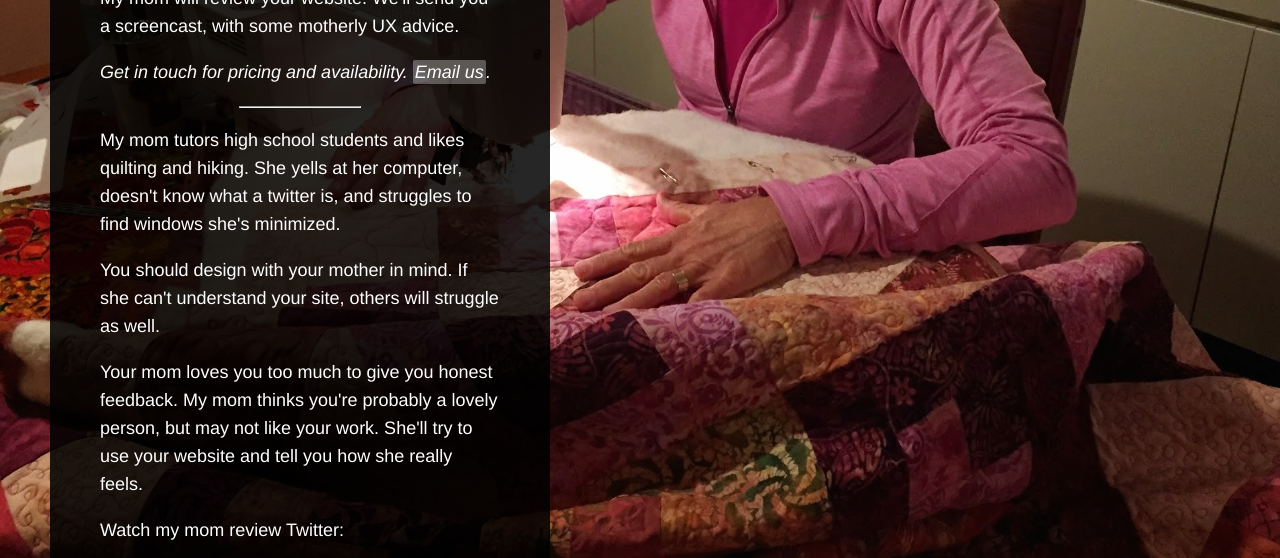
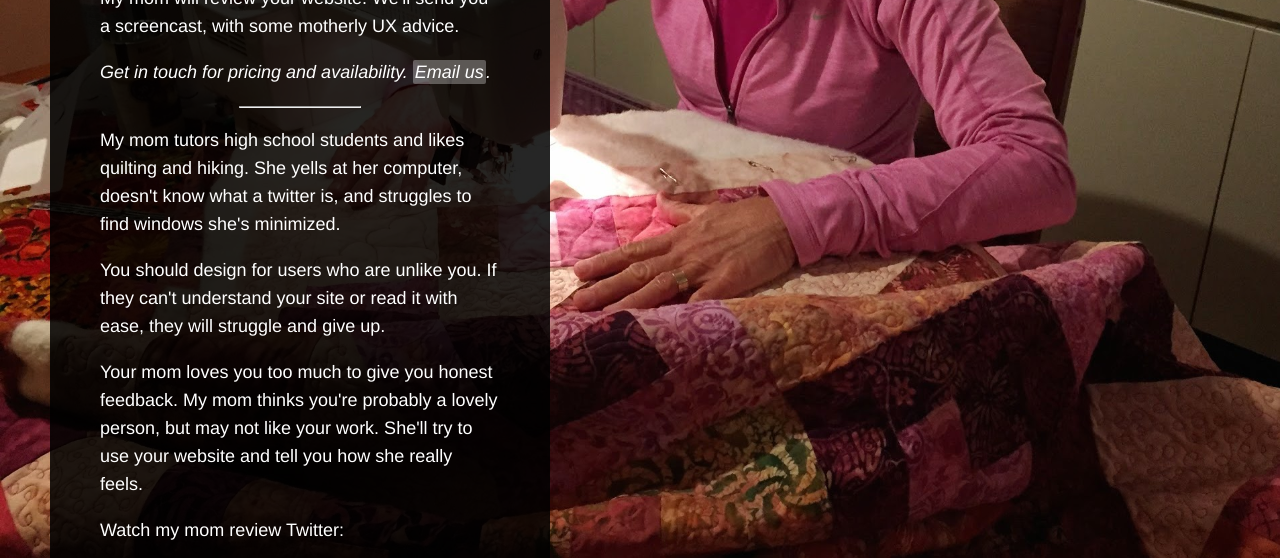
Before and after one commit to RichardLitt/the-user-is-my-mom, a Jekyll site: the page built from index.html, in a window 1280 px wide and 900 px high, scrolled down 438 px, cut to the strip 0-558 px from the top of the window. Built offline with Jekyll 4.4.1, drawn with Linux system fonts in a browser that asks for light colours; comment, search, counter and statistics services are not loaded.

Commit message:
Suggestion to remove some sexism and ageism
Don't assume all moms are having difficulties with tech.

```diff
--- a/index.html
+++ b/index.html
@@ -16,7 +16,7 @@ layout: index
 
 <p>My mom tutors high school students and likes quilting and hiking. She yells at her computer, doesn't know what a twitter is, and struggles to find windows she's minimized.</p>
 
-<p>You should design with your mother in mind. If she can't understand your site, others will struggle as well.</p>
+<p>You should design for users who are unlike you. If they can't understand your site or read it with ease, they will struggle and give up.</p>
 
 <p>Your mom loves you too much to give you honest feedback. My mom thinks you're probably a lovely person, but may not like your work. She'll try to use your website and tell you how she really feels.</p>
 
```
